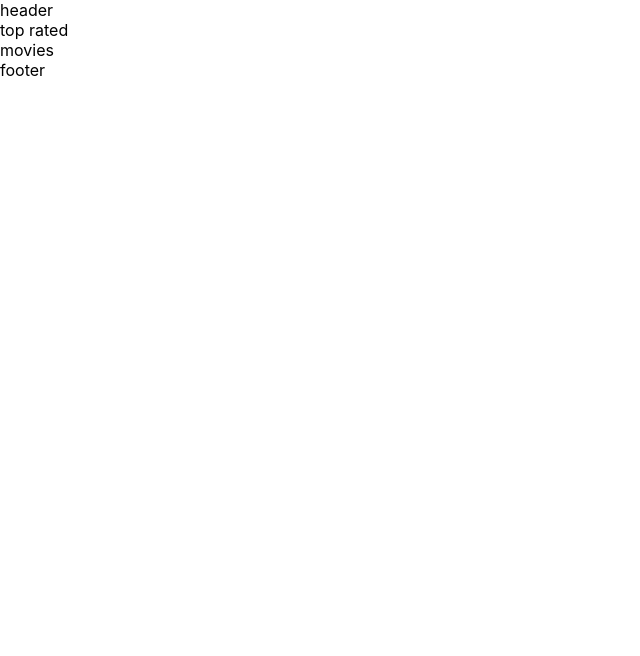
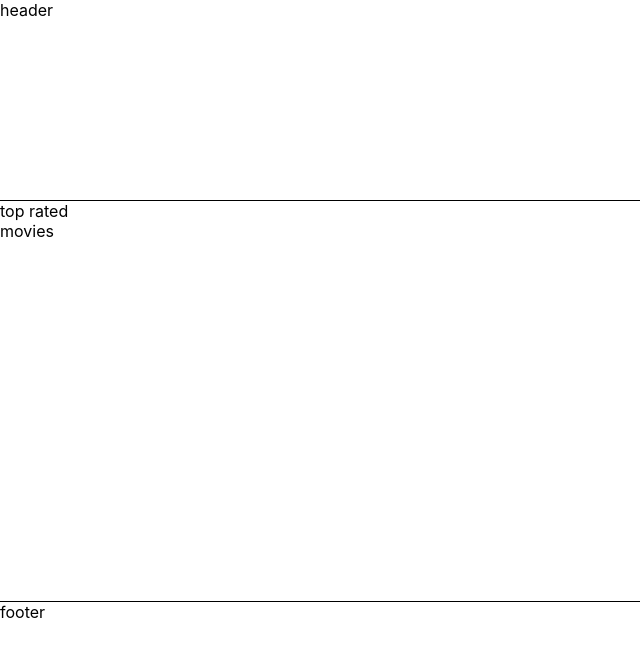
Before and after one commit to kellydinneen/rancid-tomatillos, a React (Create React App) app: page / in a window 1280 px wide. Shown: the top 656 px of the page, without its empty margins (0-640 px from the left). Built offline with nearby package versions, Linux system fonts and the light colour scheme.

Commit message:
Create basic styling for home page

```diff
--- a/src/App.css
+++ b/src/App.css
@@ -1,38 +1,19 @@
-.App {
-  text-align: center;
+body {
+  height: 100vh;
+  width: 100vw;
+}
+header {
+  border-bottom: 1px solid black;
+  height: 25vh;
 }
 
-.App-logo {
-  height: 40vmin;
-  pointer-events: none;
+main {
+  height: 50vh;
 }
 
-@media (prefers-reduced-motion: no-preference) {
-  .App-logo {
-    animation: App-logo-spin infinite 20s linear;
-  }
+
+
+footer {
+  border-top: 1px solid black;
+  height: 25vh;
 }
-
-.App-header {
-  background-color: #282c34;
-  min-height: 100vh;
-  display: flex;
-  flex-direction: column;
-  align-items: center;
-  justify-content: center;
-  font-size: calc(10px + 2vmin);
-  color: white;
-}
-
-.App-link {
-  color: #61dafb;
-}
-
-@keyframes App-logo-spin {
-  from {
-    transform: rotate(0deg);
-  }
-  to {
-    transform: rotate(360deg);
-  }
-}
```
Also changed, not shown: src/App.js (indentation only), 1 other file (tests, documents, lock files or other folders).
